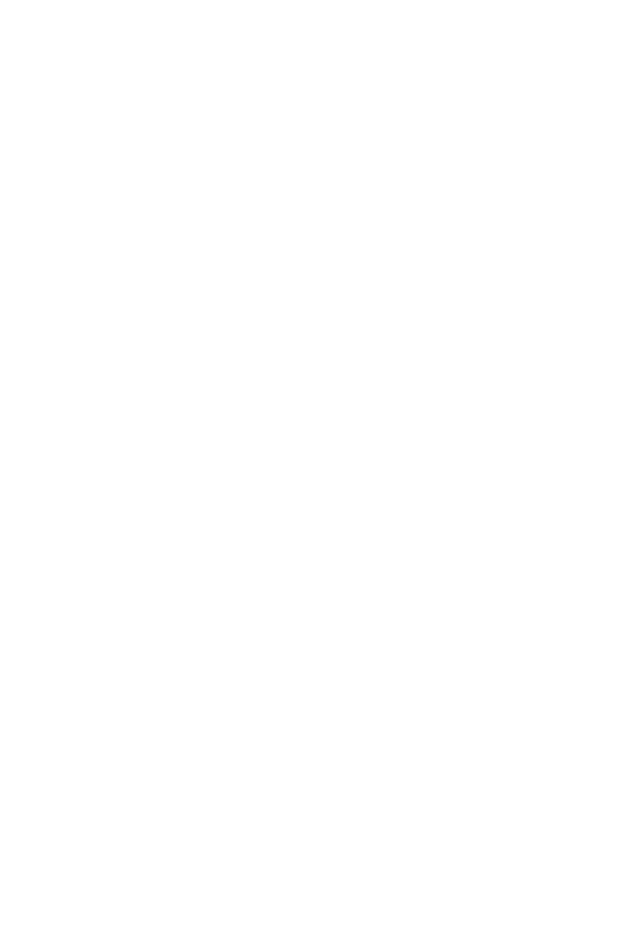
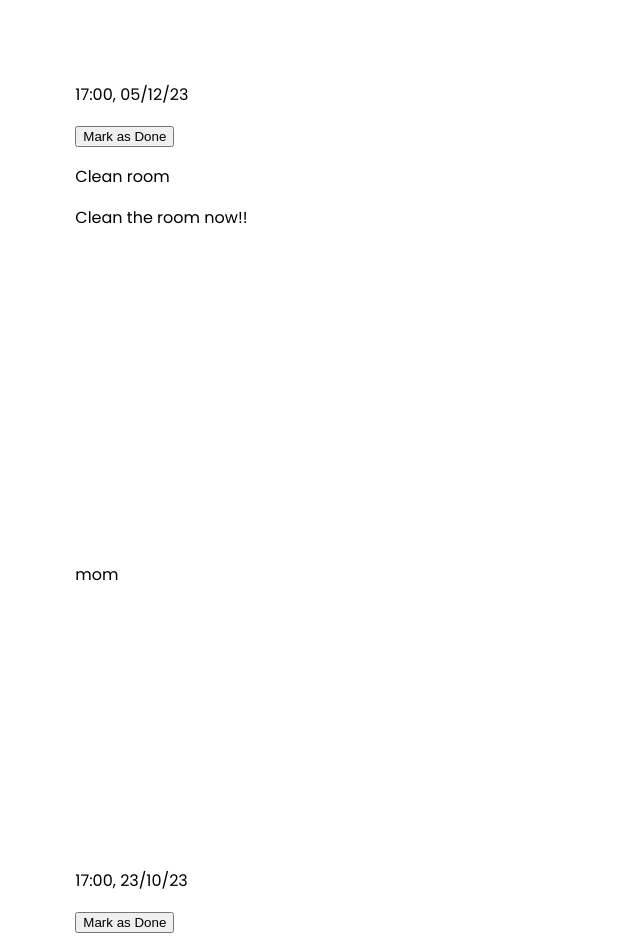
Before and after one commit to etainad008/family-hub, a SvelteKit app in the folder webapp/: page /spaces/tasks in a window 1280 px wide. Shown: the part 1100-2042 px from the top of the page, without its empty margins (0-640 px from the left). Before the commit the page ends 800 px from the top, so only its background shows below. Built offline with nearby package versions, Linux system fonts and the light colour scheme; no server answers.

Commit message:
Finished HTML

```diff
--- a/webapp/src/routes/spaces/tasks/+page.svelte
+++ b/webapp/src/routes/spaces/tasks/+page.svelte
@@ -1,7 +1,41 @@
 <script>
 	/** @type {import('./$types').PageData} */
 	export let data;
+
+	let members = [
+		{
+			id: 1,
+			name: 'Benjamin',
+			status: 'at home'
+		},
+		{
+			id: 2,
+			name: 'Mishi',
+			status: 'at work'
+		}
+	];
+
+	let tasks = [
+		{
+			id: 1,
+			name: 'Do Homework',
+			assigner: 'me',
+			description: 'Do math homework on page 82',
+			deadline: '17:00, 05/12/23'
+		},
+		{
+			id: 2,
+			name: 'Clean room',
+			assigner: 'mom',
+			description: 'Clean the room now!!',
+			deadline: '17:00, 23/10/23'
+		}
+	];
 </script>
+
+<svelte:head>
+	<title>Tasks | Family Hub</title>
+</svelte:head>
 
 <main>
 	<article class="tasks">
@@ -18,13 +52,41 @@
 					<option>Assigner</option>
 				</select>
 				<label>
-					<input type="checkbox">
+					<input type="checkbox" />
 					done
 				</label>
 			</div>
 		</header>
-		<hr>
+		<hr />
 		<div class="tasks--list">
+			{#each tasks as task (task.id)}
+				<div class="task">
+					<div class="task__color" />
+					<div class="task--name--desc">
+						<p>{task.name}</p>
+						<p>{task.description}</p>
+					</div>
+					<div class="task--assigner">
+						<svg xmlns="http://www.w3.org/2000/svg" viewBox="0 0 19 22" fill="none">
+							<path
+								d="M9.33331 12.2995C12.4892 12.2995 15.0476 9.77 15.0476 6.64974C15.0476 3.52949 12.4892 1.00003 9.33331 1.00003C6.1774 1.00003 3.61903 3.52949 3.61903 6.64974C3.61903 9.77 6.1774 12.2995 9.33331 12.2995ZM9.33331 12.2995C1.33331 12.2995 1.33331 18.8531 1.33331 21H17.3333C17.3333 18.8531 17.3333 12.2995 9.33331 12.2995Z"
+							/>
+						</svg>
+						<p>{task.assigner}</p>
+					</div>
+					<div class="task--deadline">
+						<svg xmlns="http://www.w3.org/2000/svg" viewBox="0 0 23 22" fill="none">
+							<path
+								d="M11.6541 11.0131H10.6541C10.6541 11.5654 11.1018 12.0131 11.6541 12.0131V11.0131ZM12.6541 5.03752C12.6541 4.48524 12.2064 4.03752 11.6541 4.03752C11.1018 4.03752 10.6541 4.48524 10.6541 5.03752H12.6541ZM15.2666 12.0131C15.8189 12.0131 16.2666 11.5654 16.2666 11.0131C16.2666 10.4608 15.8189 10.0131 15.2666 10.0131V12.0131ZM12.6541 11.0131V5.03752H10.6541V11.0131H12.6541ZM15.2666 10.0131H11.6541V12.0131H15.2666V10.0131ZM20.6666 11C20.6666 15.9706 16.6372 20 11.6666 20V22C17.7418 22 22.6666 17.0752 22.6666 11H20.6666ZM11.6666 20C6.69606 20 2.66663 15.9706 2.66663 11H0.666626C0.666626 17.0752 5.59149 22 11.6666 22V20ZM2.66663 11C2.66663 6.02946 6.69606 2.00003 11.6666 2.00003V2.67029e-05C5.59149 2.67029e-05 0.666626 4.92489 0.666626 11H2.66663ZM11.6666 2.00003C16.6372 2.00003 20.6666 6.02946 20.6666 11H22.6666C22.6666 4.92489 17.7418 2.67029e-05 11.6666 2.67029e-05V2.00003Z"
+							/>
+						</svg>
+						<p>{task.deadline}</p>
+					</div>
+					<form action="?/markTaskDone">
+						<button name="done" value={task.id}>Mark as Done</button>
+					</form>
+				</div>
+			{/each}
 		</div>
 	</article>
 </main>
@@ -36,4 +98,8 @@
 		padding-inline: var(--padding-900);
 		gap: 8rem;
 	}
+
+	.tasks {
+		color: var(--text);
+	}
 </style>
```
